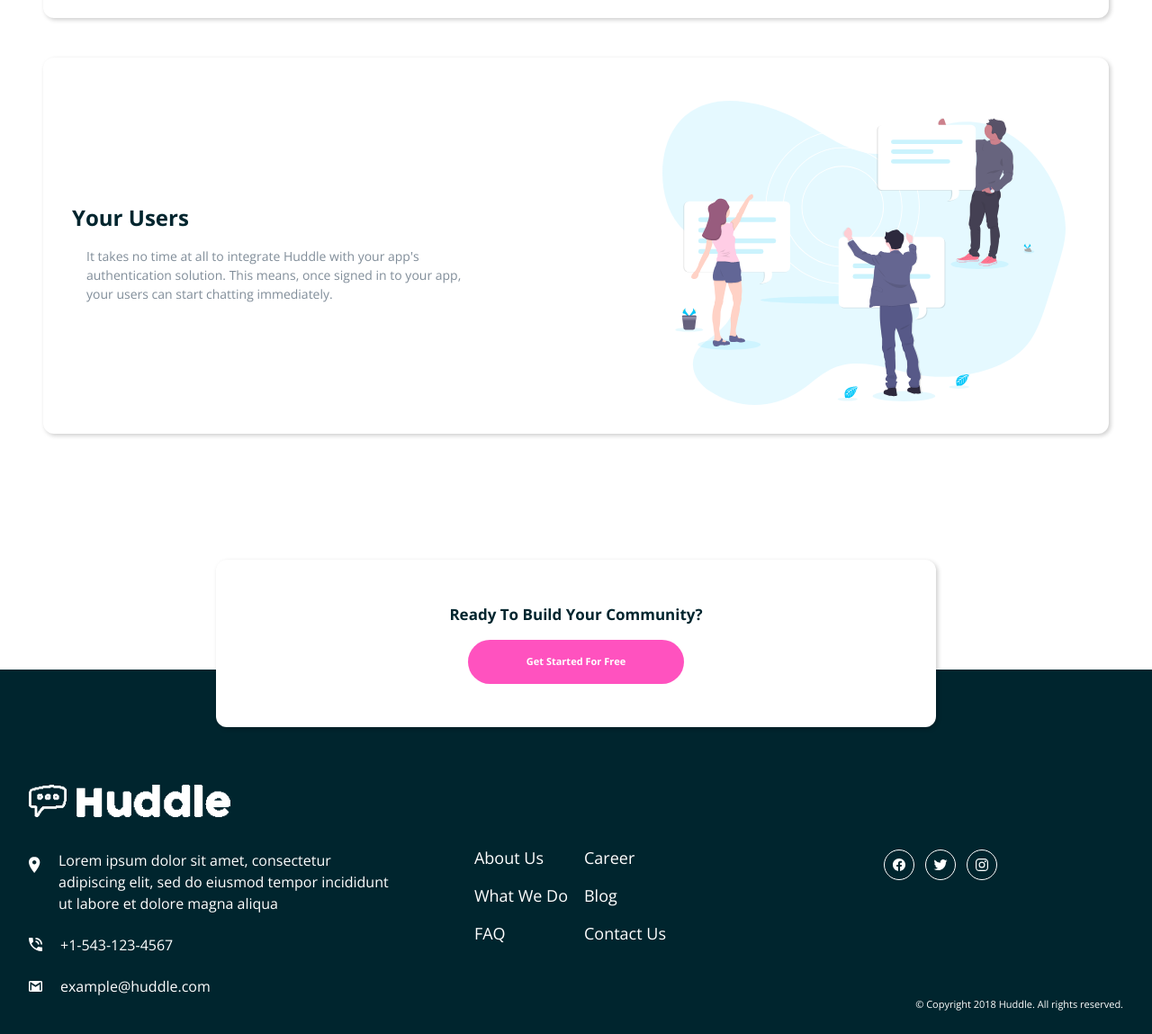
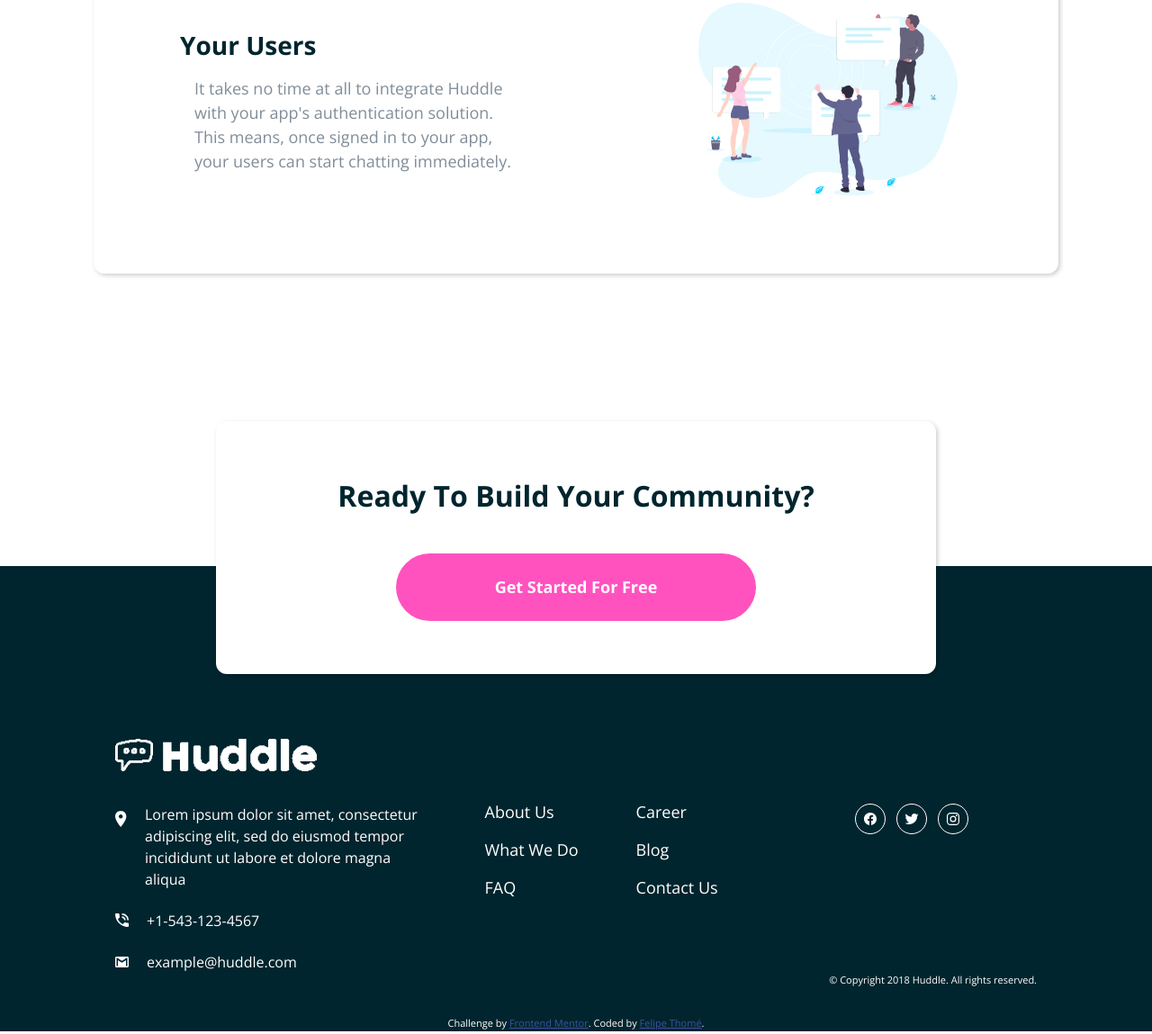
Before and after one commit to felipetn1989/huddle-landing-page-with-alternating-feature-blocks-master, a plain HTML site: page index.html in a window 1280 px wide. Shown: the part 1648-2797 px from the top of the page at 90% size. Drawn offline with nearby package versions, Linux system fonts and the light colour scheme.

Commit message:
Update style.css

```diff
--- a/styles/style.css
+++ b/styles/style.css
@@ -245,7 +245,7 @@ section > div.heading {
 }
 
 .ready .start {
-  font-size: .6875rem;
+  font-size: 0.6875rem;
 }
 
 .ready__question {
@@ -336,16 +336,19 @@ ion-icon:hover {
   color: hsl(228, 45%, 44%);
 }
 
+/* Media query for desktops */
+
 @media screen and (min-width: 60em) {
   header,
   .top,
-  main,
   footer {
-    padding: 2rem;
+    padding: 0.75rem 2rem;
   }
 
   header {
     background-image: url(../images/bg-hero-desktop.svg);
+    padding-bottom: 0;
+    margin-bottom: 9rem;
   }
 
   #logo {
@@ -360,9 +363,10 @@ ion-icon:hover {
   }
 
   .header__info {
-    flex-direction: row;
-    gap: 3rem;
+    display: grid;
+    grid-template-columns: 1fr 1.25fr;
     text-align: left;
+    margin-top: 0.875rem;
   }
 
   .header__text {
@@ -377,30 +381,43 @@ ion-icon:hover {
   }
 
   .header__text > p {
-    font-size: 1.0625rem;
+    font-size: 1.1875rem;
   }
 
   .start {
     padding-top: 1rem;
     padding-bottom: 1rem;
     border-radius: 2rem;
+    width: 17rem;
+    margin-top: unset;
   }
 
-  #mockup {
-    min-width: 500px;
+  .card {
+    padding: 0 5.5rem;
+
   }
 
-  section.grow,
-  section.conversations,
-  section.users {
+  .grow,
+  .conversations,
+  .users {
     display: grid;
-    grid-template-columns: 1fr 1fr;
+    grid-template-columns: 1.25fr 1fr;
     gap: 10rem;
     text-align: left;
+    padding: 3rem 6rem;
+  }
+
+  .users {
+    padding: 5.25rem 6rem;
   }
 
   .heading h2 {
+    font-size: 1.75rem;
     margin-top: 0;
+  }
+
+  .heading p {
+    font-size: 1.125rem;
   }
 
   section > img {
@@ -420,14 +437,28 @@ ion-icon:hover {
     grid-template-areas: "one two";
   }
 
-  .card > .ready {
-    transform: translateY(6em);
+  .ready {
+    transform: translateY(7.5rem);
     width: 50rem;
     margin: auto;
+    padding: 3.675rem 0;
+  }
+
+  .ready h2 {
+    font-size: 2rem;
+    margin-bottom: 2.5rem;
+  }
+
+  .ready .start {
+    font-size: 1.125rem;
+    width: 25rem;
+    padding: 1.5rem 0;
+    border-radius: 3rem;
   }
 
   footer {
-    padding-top: 8rem;
+    padding: 12rem 8rem 0 8rem;
+
   }
 
   .footer__logo {
@@ -436,6 +467,7 @@ ion-icon:hover {
 
   ul {
     columns: 2;
+    column-gap: 4rem;
   }
 
   li {
@@ -455,6 +487,14 @@ ion-icon:hover {
     margin: 0;
   }
 
+  .page_links {
+    place-self: start end;
+  }
+
+  .social_icons {
+    transform: translateX(2rem);
+  }
+
   address {
     padding: 1rem;
   }
```
